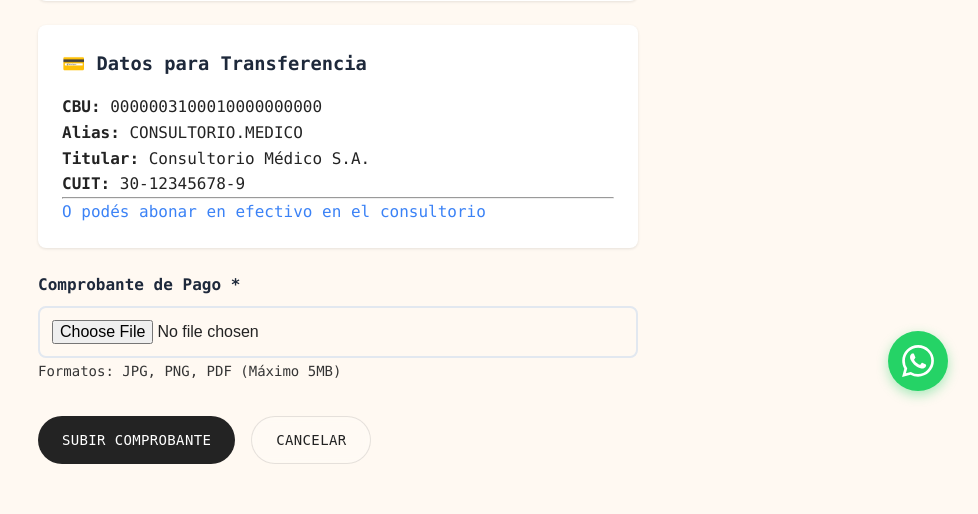
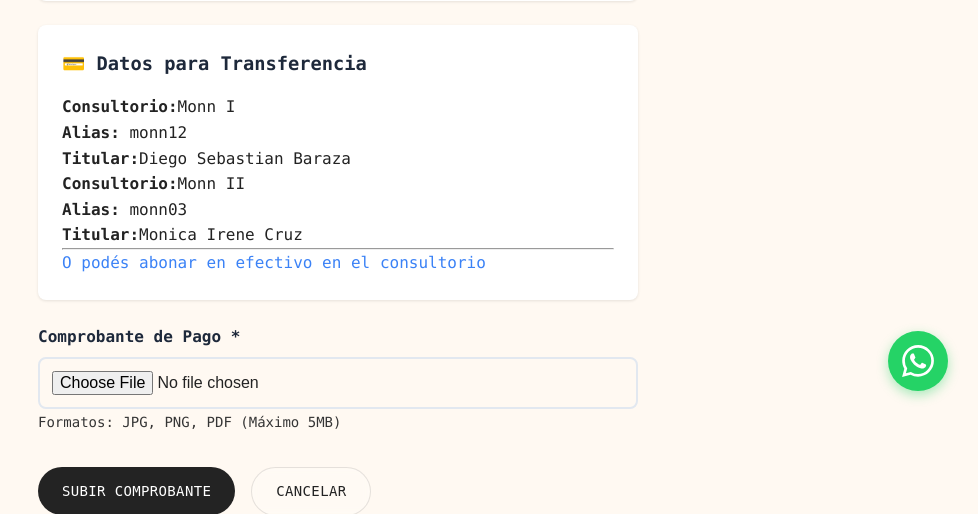
Before and after one commit to ares-source123456/consultoriosmonn, a Flask app: template templates/subir_comprobante.html in a window 1280 px wide. Shown: the part 379-893 px from the top of the page, without its empty margins (302-1280 px from the left). Run offline with Flask 3, Linux system fonts and the light colour scheme; the template is opened without the code that fills it, so the values that code supplies are empty.

Commit message:
Update subir_comprobante.html

```diff
--- a/templates/subir_comprobante.html
+++ b/templates/subir_comprobante.html
@@ -26,10 +26,13 @@
         <!-- Datos de Transferencia -->
         <div class="card info-pago">
             <h3>💳 Datos para Transferencia</h3>
-            <p><strong>CBU:</strong> 0000003100010000000000</p>
-            <p><strong>Alias:</strong> CONSULTORIO.MEDICO</p>
-            <p><strong>Titular:</strong> Consultorio Médico S.A.</p>
-            <p><strong>CUIT:</strong> 30-12345678-9</p>
+            <p><strong>Consultorio:</strong>Monn I</p>
+            <p><strong>Alias:</strong> monn12</p>
+            <p><strong>Titular:</strong>Diego Sebastian Baraza</p>
+            <p><strong>Consultorio:</strong>Monn II</p>
+            <p><strong>Alias:</strong> monn03</p>
+            <p><strong>Titular:</strong>Monica Irene Cruz</p>
+
             <hr>
             <p class="text-info">O podés abonar en efectivo en el consultorio</p>
         </div>
```
